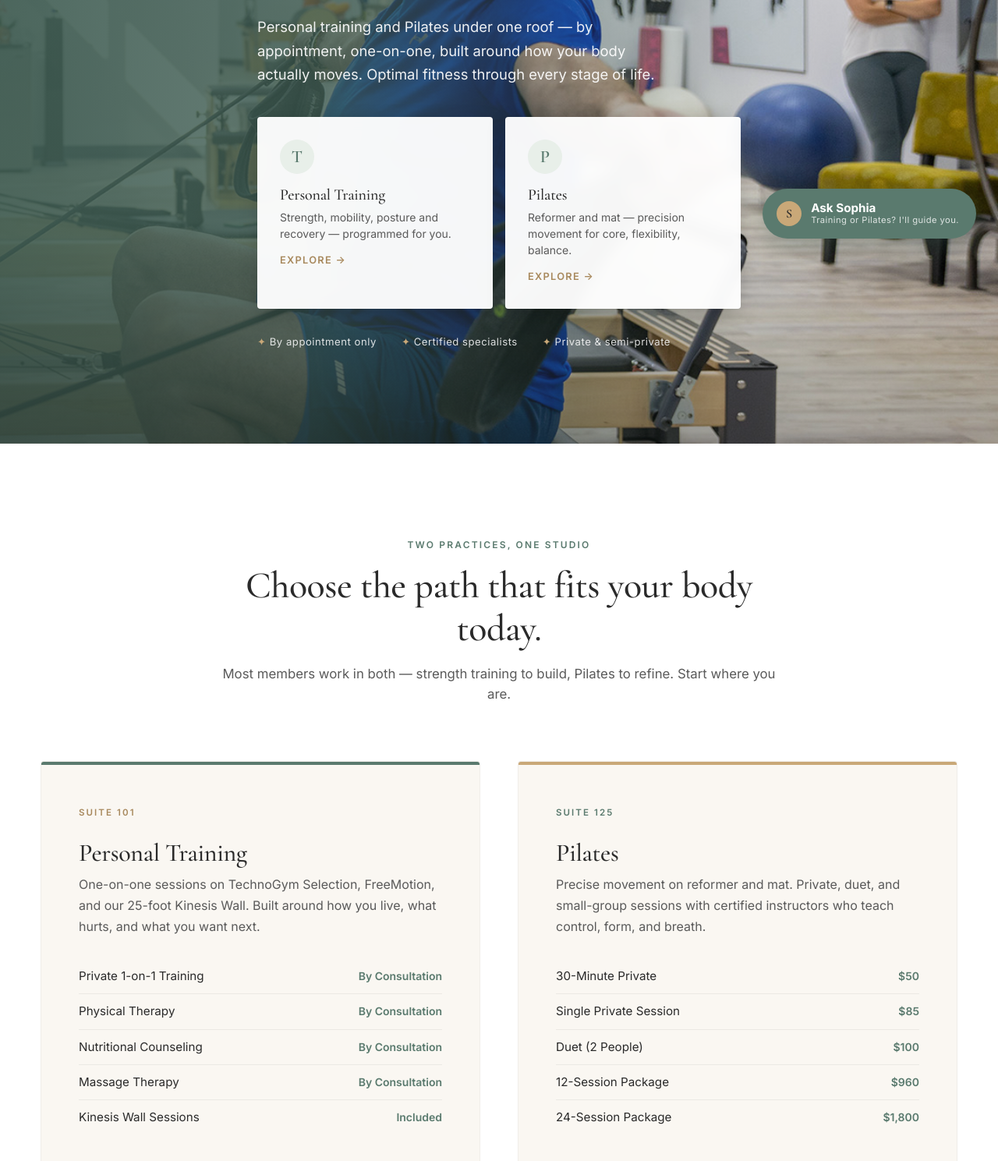
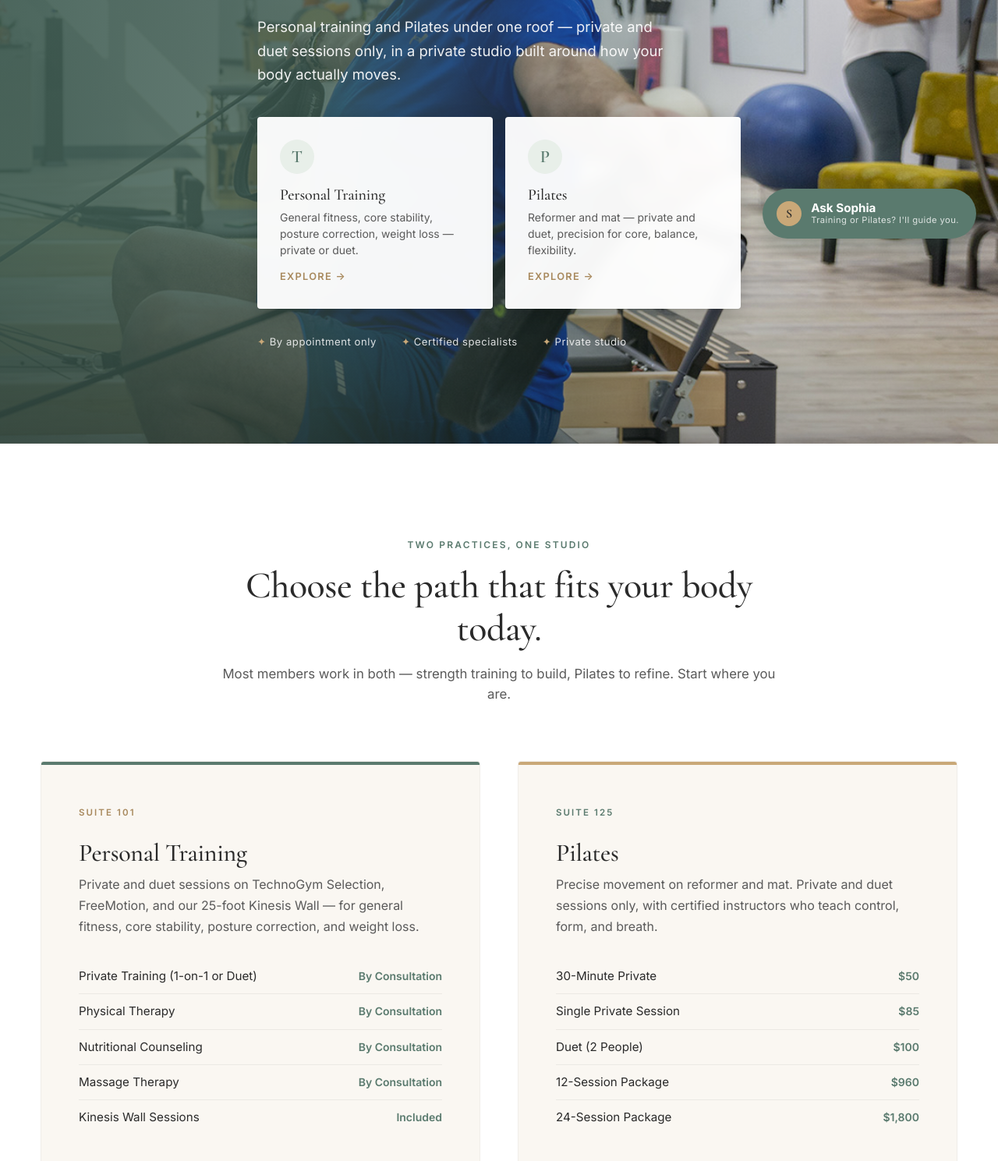
Before and after one commit to tzgainer-hub/alignnorth-prototype, a website: page index.html in a window 1280 px wide. Shown: the part 466-1955 px from the top of the page at 78% size. Drawn offline with nearby package versions, Linux system fonts and the light colour scheme.

Commit message:
Update positioning per Glen 5/1: private + duet only, private studio hook
Glen confirmed the model: private 1-on-1 and duets ONLY (no group classes
for either Personal Training or Pilates). Audience for PT clarified as
general fitness, core stability, posture correction, weight loss.
'Clients seeking a private studio' becomes the central positioning hook.

Changes:
- Page title + meta description rewritten with private studio + Glen's
  audience language
- Hero subhead: lean into private + duet only, private studio framing
- Hero path cards: Glen's exact audience language for Training; private +
  duet for Pilates
- Hero trust line: 'Private & semi-private' → 'Private studio'
- Practice cards: Personal Training description adds duets + Glen's audience
  list; Pilates description drops 'small-group sessions'
- Service tiles: same edits applied
- Why Us body: repositioned to lead on private/duet vs group differentiator
- Sophia modal opener: adds 'a private studio'
- Intake form: adds 'Core stability' as a goal option (Glen's exact word)

```diff
--- a/index.html
+++ b/index.html
@@ -3,8 +3,8 @@
 <head>
 <meta charset="UTF-8" />
 <meta name="viewport" content="width=device-width, initial-scale=1.0" />
-<title>Align North Scottsdale — Personal Training & Pilates</title>
-<meta name="description" content="Premium personal training and Pilates in North Scottsdale. Optimal fitness through every stage of life. By appointment, one-on-one, exceptional." />
+<title>Align North Scottsdale — Private Personal Training & Pilates Studio</title>
+<meta name="description" content="Private studio in North Scottsdale — one-on-one and duet personal training and Pilates. General fitness, core stability, posture correction, weight loss. By appointment only." />
 <link rel="preconnect" href="https://fonts.googleapis.com" />
 <link rel="preconnect" href="https://fonts.gstatic.com" crossorigin />
 <link href="https://fonts.googleapis.com/css2?family=Cormorant+Garamond:wght@400;500;600;700&family=Inter:wght@300;400;500;600;700&display=swap" rel="stylesheet" />
@@ -819,21 +819,21 @@
         <div class="eyebrow">A Private Studio in North Scottsdale</div>
         <h1>Movement<br/>that <em>aligns</em> you.</h1>
         <p class="hero-lead">
-          Personal training and Pilates under one roof — by appointment, one-on-one,
-          built around how your body actually moves. Optimal fitness through every stage of life.
+          Personal training and Pilates under one roof — private and duet sessions only,
+          in a private studio built around how your body actually moves.
         </p>
 
         <div class="hero-paths">
           <a href="#training" class="path-card">
             <div class="path-icon">T</div>
             <h3>Personal Training</h3>
-            <p>Strength, mobility, posture and recovery — programmed for you.</p>
+            <p>General fitness, core stability, posture correction, weight loss — private or duet.</p>
             <span class="arrow">Explore →</span>
           </a>
           <a href="#pilates" class="path-card">
             <div class="path-icon">P</div>
             <h3>Pilates</h3>
-            <p>Reformer and mat — precision movement for core, flexibility, balance.</p>
+            <p>Reformer and mat — private and duet, precision for core, balance, flexibility.</p>
             <span class="arrow">Explore →</span>
           </a>
         </div>
@@ -841,7 +841,7 @@
         <div class="hero-trust">
           <div>By appointment only</div>
           <div>Certified specialists</div>
-          <div>Private &amp; semi-private</div>
+          <div>Private studio</div>
         </div>
       </div>
     </div>
@@ -862,11 +862,11 @@
         <div class="practice-tag">Suite 101</div>
         <h3>Personal Training</h3>
         <p class="practice-desc">
-          One-on-one sessions on TechnoGym Selection, FreeMotion, and our 25-foot Kinesis Wall.
-          Built around how you live, what hurts, and what you want next.
+          Private and duet sessions on TechnoGym Selection, FreeMotion, and our 25-foot Kinesis Wall —
+          for general fitness, core stability, posture correction, and weight loss.
         </p>
         <ul class="practice-list">
-          <li>Private 1-on-1 Training <span class="price">By Consultation</span></li>
+          <li>Private Training (1-on-1 or Duet) <span class="price">By Consultation</span></li>
           <li>Physical Therapy <span class="price">By Consultation</span></li>
           <li>Nutritional Counseling <span class="price">By Consultation</span></li>
           <li>Massage Therapy <span class="price">By Consultation</span></li>
@@ -879,7 +879,7 @@
         <div class="practice-tag">Suite 125</div>
         <h3>Pilates</h3>
         <p class="practice-desc">
-          Precise movement on reformer and mat. Private, duet, and small-group sessions
+          Precise movement on reformer and mat. Private and duet sessions only,
           with certified instructors who teach control, form, and breath.
         </p>
         <ul class="practice-list">
@@ -906,12 +906,12 @@
       <div class="service-tile">
         <span class="num">— 01</span>
         <h4>Personal Training</h4>
-        <p>Goal-specific programs built one client at a time, on TechnoGym and FreeMotion equipment.</p>
+        <p>Private and duet programs on TechnoGym and FreeMotion equipment — for general fitness, core stability, posture, and weight loss.</p>
       </div>
       <div class="service-tile">
         <span class="num">— 02</span>
         <h4>Pilates</h4>
-        <p>Reformer, mat, and equipment-based sessions with certified instructors. Private to small group.</p>
+        <p>Reformer, mat, and equipment-based sessions with certified instructors. Private and duet only.</p>
       </div>
       <div class="service-tile">
         <span class="num">— 03</span>
@@ -1070,9 +1070,9 @@
         <div class="eyebrow">Why Align North</div>
         <h2>Optimal fitness through<br/>every stage of life.</h2>
         <p>
-          Most studios train you like you're 25. We train you like you're <em>you</em> —
-          with attention to posture, balance, joint health, and the way your body
-          is actually built to move at this point in your life.
+          Most studios train you in a group. We don't. Every session is <em>private or duet</em>,
+          in a studio built around how you actually live — with attention to posture, balance,
+          joint health, and the way your body is built to move at this point in your life.
         </p>
         <p>
           Equipment matters. Programming matters more. Every session is built one client
@@ -1208,7 +1208,7 @@
     </div>
 
     <div class="sophia-msg">
-      <p>Hi — I'm Sophia.<br/>Welcome to Align North Scottsdale.</p>
+      <p>Hi — I'm Sophia.<br/>Welcome to Align North Scottsdale, a private studio.</p>
       <p>To get you to the right place, are you interested in <strong>Personal Training</strong> or <strong>Pilates</strong>?</p>
     </div>
 
```
Also changed, not shown: intake.html (+4 -0 lines).
